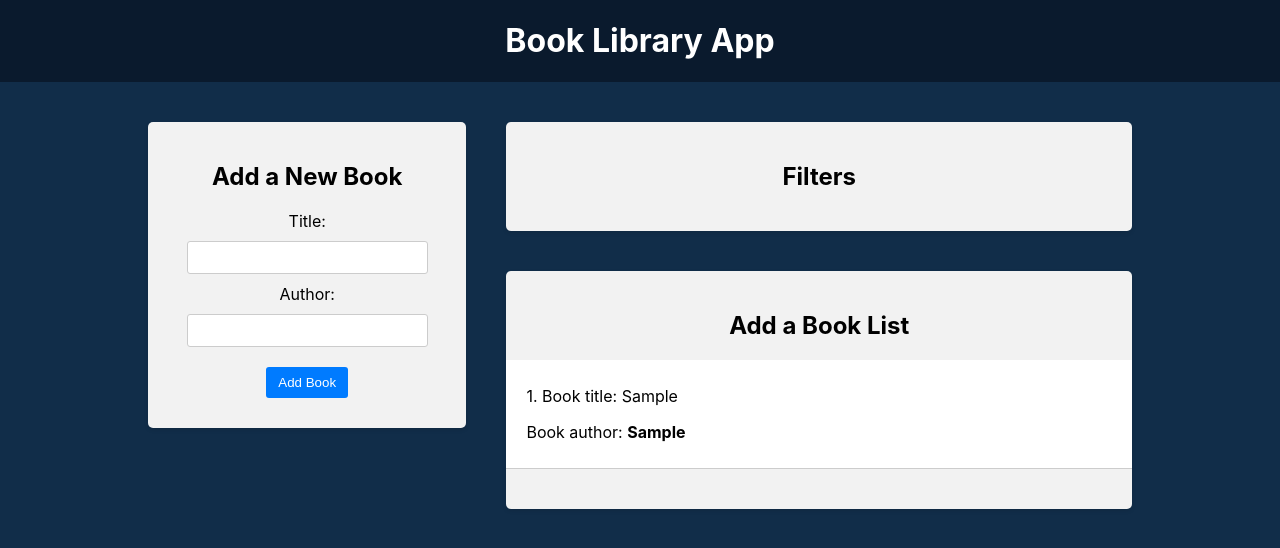
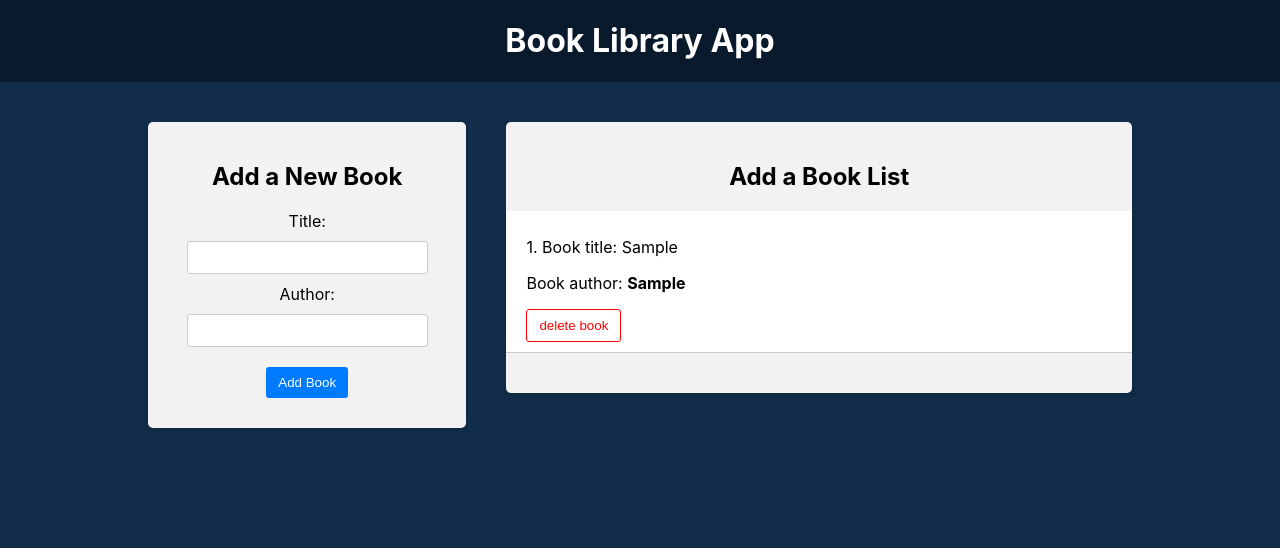
Before and after one commit to Vachek-hooves/react-redux, a React (Create React App) app in the folder frontend/: page / in a window 1280 px wide. Both pictures are taken after typing "Sample", "Sample" into the empty fields and a click on the button "Add Book". Shown: the top 548 px of the page. Built offline with nearby package versions, Linux system fonts and the light colour scheme.

Commit message:
Delete by book id

```diff
--- a/frontend/src/App.js
+++ b/frontend/src/App.js
@@ -14,7 +14,7 @@ function App() {
           <BookForm />{' '}
         </div>
         <div className="app-right-column">
-          <Filter />
+          {/* <Filter /> */}
           <BookList />
         </div>
       </main>
--- a/frontend/src/components/BookList/BookList.js
+++ b/frontend/src/components/BookList/BookList.js
@@ -1,9 +1,18 @@
-import { useSelector } from 'react-redux';
+import { useDispatch, useSelector } from 'react-redux';
+import { deleteBook } from '../../redux/books/actionCreators';
 import './BookList.css';
 
 export default function BookList() {
   // useSelector - hook for on change state watching
   const books = useSelector((state) => state.books);
+  // useDispatch - hook for action sending (it will be an object)
+  const dispatch = useDispatch();
+
+  const handleDeleteBook = (id) => {
+    // console.log(id);
+    console.log(deleteBook(id))
+    dispatch(deleteBook(id));
+  };
 
   return (
     <div className="app-block book-list">
@@ -21,6 +30,11 @@ export default function BookList() {
                 <p>
                   Book author: <strong>{book.author}</strong>
                 </p>
+                <div className="book-actions">
+                  <button onClick={() => handleDeleteBook(book.id)}>
+                    delete book
+                  </button>
+                </div>
               </div>
             </li>
           ))}
--- a/frontend/src/redux/books/actionCreators.js
+++ b/frontend/src/redux/books/actionCreators.js
@@ -1,8 +1,15 @@
-import * as a from './actionTypes'
+import * as a from './actionTypes';
 
-export const addBook=(newBook)=>{
-    return{
-        type:a.ADD_BOOK,
-        payload:newBook
-    }
-}
+export const addBook = (newBook) => {
+  return {
+    type: a.ADD_BOOK,
+    payload: newBook,
+  };
+};
+
+export const deleteBook = (id) => {
+  return {
+    type: a.DELETE_BOOK,
+    payload: id,
+  };
+};
--- a/frontend/src/redux/books/actionTypes.js
+++ b/frontend/src/redux/books/actionTypes.js
@@ -1 +1,2 @@
 export const ADD_BOOK = 'ADD_BOOK';
+export const DELETE_BOOK = 'DELETE_BOOK';
--- a/frontend/src/redux/books/reducer.js
+++ b/frontend/src/redux/books/reducer.js
@@ -6,7 +6,8 @@ const booksReducer = (state = initialState, action) => {
   switch (action.type) {
     case a.ADD_BOOK:
       return [...state, action.payload];
-
+    case a.DELETE_BOOK:
+      return state.filter((book)=> book.id !== action.payload)
     default:
       return state;
   }
```
